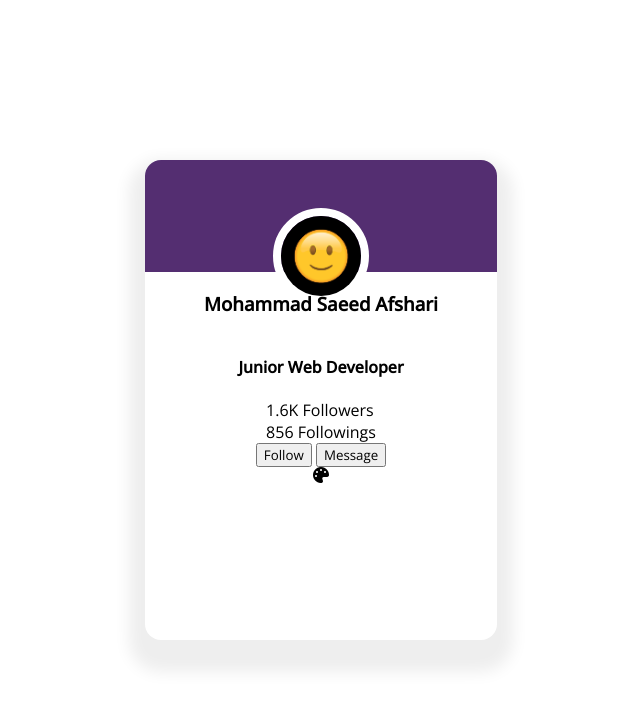
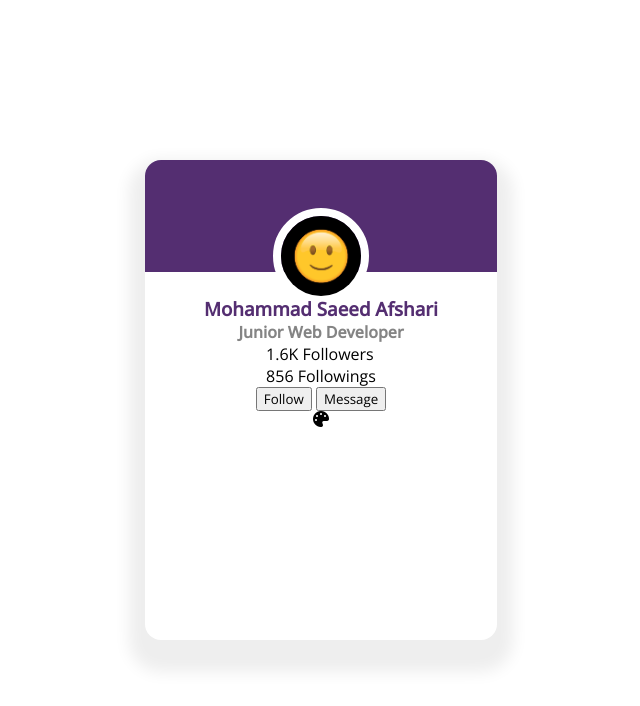
Before and after one commit to Saeedafshari11235/multiTheme-profile, a plain HTML site: page index.html in a window 1280 px wide. Shown: the whole page, without its empty margins (319-959 px from the left). Drawn offline with nearby package versions, Linux system fonts and the light colour scheme.

Commit message:
adding style for h tags

```diff
--- a/styles/style.css
+++ b/styles/style.css
@@ -26,6 +26,8 @@ div.header{
     width: 100%;
     height: 7rem;
     background-color: var(--color);
+    display: flex;
+    justify-content: center;
 }
 img{
     width: 5rem;
@@ -33,5 +35,13 @@ img{
     border-radius: 8rem;
     border: solid 0.5rem #fff;
     margin-top: 3rem;
-    margin-left: 8rem;
 }
+h3{
+    margin: 0;
+    margin-top: 1.5rem;
+    color: var(--color);
+}
+h4{
+    margin: 0;
+    color: #848484;
+}
```
